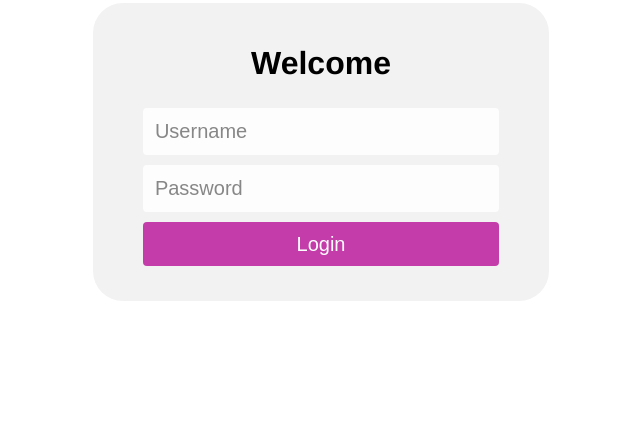
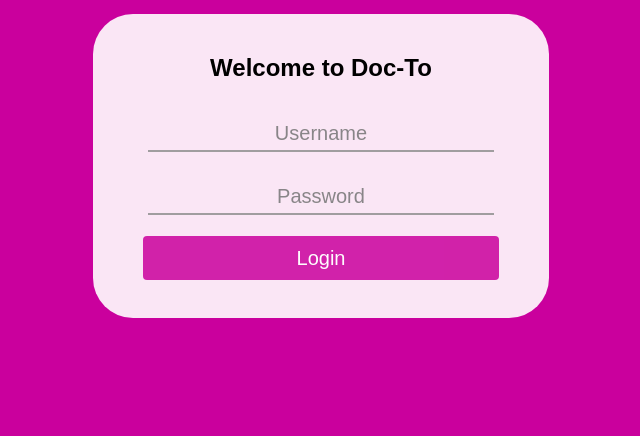
Before and after one commit to bendknee/SE_DocTo, a Django app: page / in a window 1280 px wide. Shown: the part 364-800 px from the top of the page, without its empty margins (319-959 px from the left). Run offline with Django 3.2, Linux system fonts and the light colour scheme.

Commit message:
Gave login page a new look. Navbar now has company logo

```diff
--- a/jadwal_praktik/static/css/base.css
+++ b/jadwal_praktik/static/css/base.css
@@ -4,7 +4,7 @@ body {
 }
 
 .navbar-color {
-    background-color: #BB1D9D;
+    background-color: #ca009d;
     color: #efefef;
     margin-bottom: 20px;
 }
@@ -19,8 +19,8 @@ body {
 }
 
 .footer {
-    height: 25px;
-    background-color: #BB1D9D;
+    height: 30px;
+    background-color: #ca009d;
     color: #efefef;
     text-align: center;
 }
--- a/login/templates/login.html
+++ b/login/templates/login.html
@@ -1,14 +1,16 @@
+{% load  static %}
 <!DOCTYPE html>
 <html>
 <head>
     <meta name="viewport" content="width=device-width, initial-scale=1">
     <link rel="stylesheet" href="https://cdnjs.cloudflare.com/ajax/libs/font-awesome/4.7.0/css/font-awesome.min.css">
     <title>
-    DocTo
+        DocTo - Log in
     </title>
     <style>
         body {
-  font-family: SansSerif, Helvetica, sans-serif;
+            font-family: SansSerif, Futura, sans-serif;
+            background-color: #ca009d;
         }
 
         * {
@@ -17,8 +19,8 @@ body {
 
         /* style the container */
         .container {
-  border-radius: 30px;
-  background-color: #f2f2f2;
+            border-radius: 40px;
+            background-color: rgba(255, 255, 255, 0.9);
             padding: 20px 0 30px 0;
         }
 
@@ -28,21 +30,27 @@ input {
             padding: 12px;
             border: none;
             border-radius: 4px;
-  margin: 5px 0;
+            margin: 8px 0;
             opacity: 0.85;
             display: inline-block;
             font-size: 20px;
             line-height: 20px;
             text-decoration: none; /* remove underline from anchors */
+            text-align: center;
         }
 
         input:hover {
             opacity: 1;
         }
 
+        input[type=text], input[type=password] {
+            background: linear-gradient(to right, #919191, #919191) 5px calc(100% - 5px)/calc(100% - 10px) 2px no-repeat;
+            background-color: transparent;
+        }
         /* style the submit button */
         input[type=submit] {
-  background-color: #BB1D9D;
+            background: revert;
+            background-color: #ca009d;
             color: white;
             cursor: pointer;
         }
@@ -87,11 +95,11 @@ input[type=submit]:hover {
 <body>
 <div class="main">
     <div class="col">
-        <img src="https://i.imgur.com/mFjV7L9.png?3" width="693" height="269">
+        <img src="{% static "img/main.png" %}" width="735" height="280">
         <div class="container">
             <form action="#">
                 <div class="row">
-              <h1 style="text-align:center">Welcome</h1>
+                    <h2 style="text-align:center">Welcome to Doc-To</h2>
                     <input type="text" name="username" placeholder="Username" required>
                     <input type="password" name="password" placeholder="Password" required>
                     <input type="submit" value="Login">
--- a/templates/base.html
+++ b/templates/base.html
@@ -17,13 +17,12 @@
 </head>
 <body>
     <nav class="navbar navbar-expand-lg navbar-color">
-        <a class="navbar-brand" href="#">DocTo</a>
+        <a class="navbar-brand" href="#"><img border="0" src="{% static 'img/main.png' %}" width="150" height="55"></a>
         <button class="navbar-toggler" type="button" data-toggle="collapse" data-target="#navbarNavAltMarkup" aria-controls="navbarNavAltMarkup" aria-expanded="false" aria-label="Toggle navigation">
           <span class="navbar-toggler-icon"></span>
         </button>
         <div class="collapse navbar-collapse" id="navbarNavAltMarkup">
           <div class="navbar-nav">
-            <a class="nav-item nav-link" href="#">Home </a>
             <a class="nav-item nav-link" href="#">Konsultasi</a>
             <a class="nav-item nav-link" href="#">Jadwal</a>
             <a class="nav-item nav-link" href="{% url 'patient_list' %}">Pasien</a>
```
Also changed, not shown: login/static/img/main.png (added), login/static/img/navbar.png (added). Lines whose indentation alone changed are shown as unchanged.
